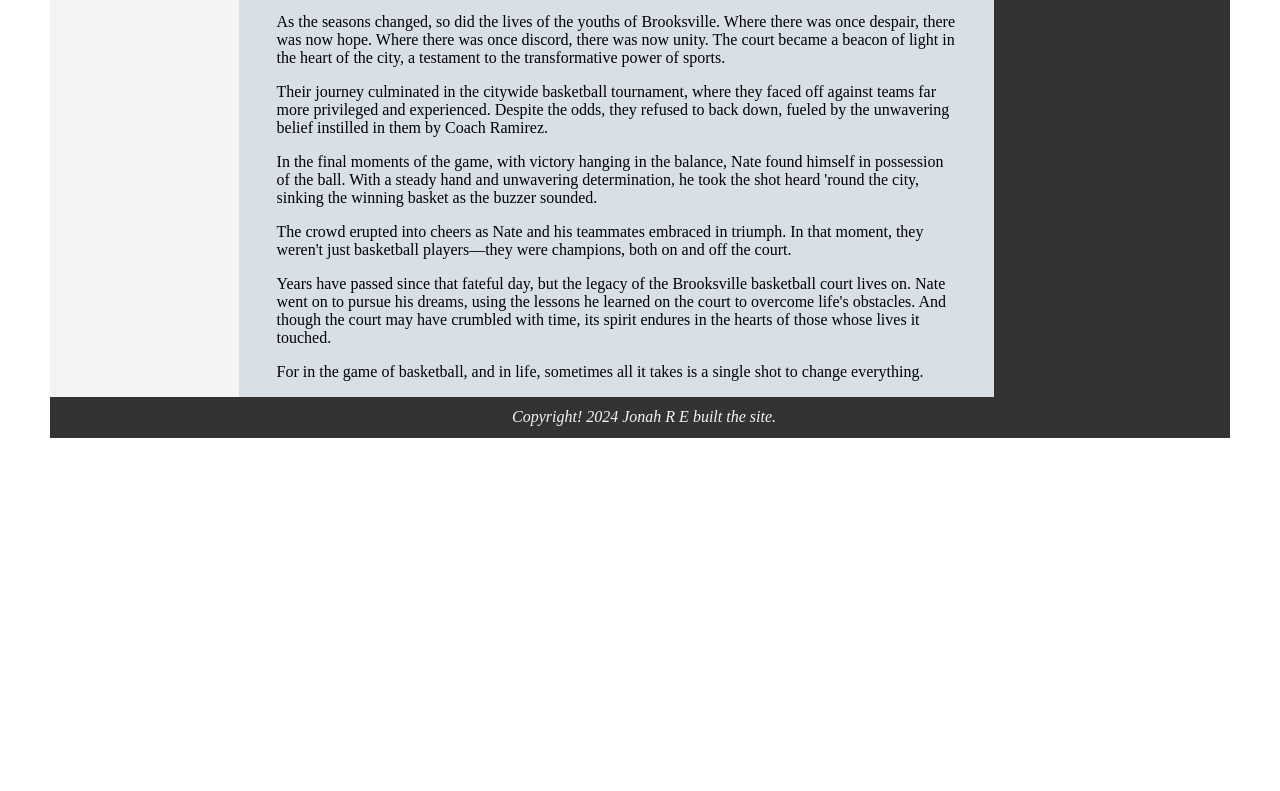
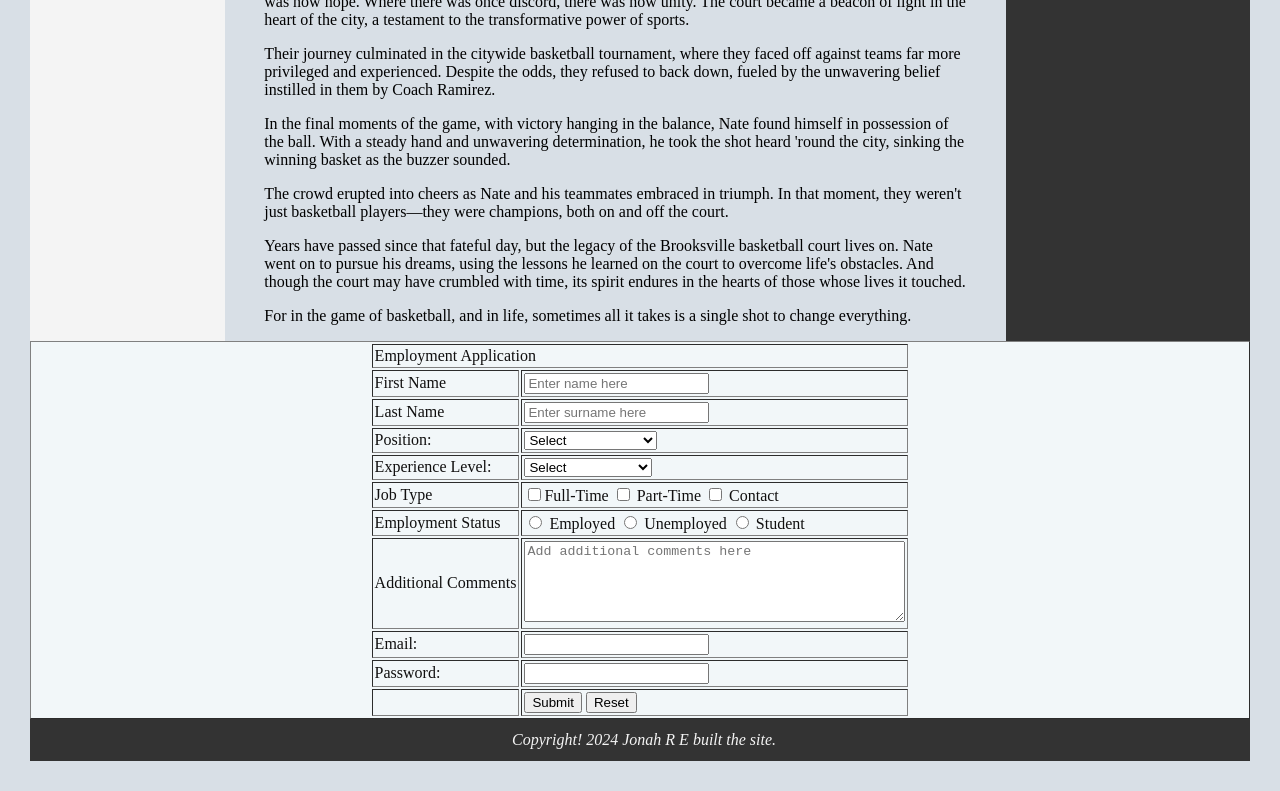
Before and after one commit to Rjjons/table_forms_practice, a plain HTML site: page HTML/index.html in a window 1280 px wide. Shown: the part 668-1459 px from the top of the page. Before the commit the page ends 1156 px from the top, so only its background shows below. Drawn offline with Linux system fonts and the light colour scheme.

Commit message:
Added Form file using tables

```diff
--- a/CSS/styles.css
+++ b/CSS/styles.css
@@ -1,14 +1,20 @@
 /* Path: css/styles.css */
         body {
             margin: 0;
-            padding: 50px;
+            padding: 30px;
             box-sizing: border-box;
+            background-color: #d8dfe6;
 
         }
 
-        .selec{
+        .bk-color{
+            background-color: #c31414;
+        }
+
+        .table_select{
             background-color: #333;
             max-width: 20%;
+            height: auto;
 
             h1{
                 text-align: center;
@@ -19,8 +25,19 @@
             }
             p{
                 color: #f4f4f4;
+                margin: 5%;
             }
         }
+
+        .tables{
+            margin: 5%;
+            max-height: auto;
+
+
+        }
+
+
+
      .top {
          background-color: #f4f4f4;
          height: 50px;
@@ -58,13 +75,24 @@
             margin-left: 5%;
             margin-right: 5%;
 
-        }
+        §}
 
 
 
-        tr{
+        .tr1{
             text-align: center;
             color: #f4f4f4;
+        }
+
+        .tr2{
+            color: #100f0f;
+
+                background-color: #f2f7f9;
+                width: 100%;
+                display: flex;
+                justify-content: center;
+                text-align: left;
+
         }
 
         footer{
--- a/HTML/index.html
+++ b/HTML/index.html
@@ -132,16 +132,16 @@
             </section>
           </main>
 
-          <section class="selec">
+          <section class="table_select">
             <h1>Tables</h1>
 
-            <div>
+            <div class="tables">
               <table
                 width="100%"
                 cellspacing="2"
                 cellpadding="2"
                 border="1"
-                bordercolor="#f4f4f4"
+                bordercolor="#f4f4f4" class="tr1"
               >
                 <tr>
                   <td>Sports</td>
@@ -183,11 +183,125 @@
               more youths are beginning to find something worthwhile to do with
               their lives than just being hyppies.
             </p>
+
+
           </section>
         </div>
       </main>
     </section>
 
+    <section class="employ">
+        <div >
+          <form name="employment" action="send.php" method="post">
+            <table
+            width="100%"
+              border="1"
+              cellspacing="2"
+              cellpadding="2"
+              class="tr2"
+            >
+              <tr>
+                <td colspan="2"> Employment Application</td>
+
+              </tr>
+              <tr>
+                <td>First Name</td>
+                <td>
+                  <input
+                    type="text"
+                    name="fname"
+                    placeholder="Enter name here"
+                    maxlength="50"
+                  />
+                </td>
+              </tr>
+              <tr>
+                <td>Last Name</td>
+                <td>
+                  <input
+                    type="text"
+                    fname="lname"
+                    placeholder="Enter surname here"
+                    maxlength="50"
+                  />
+                </td>
+              </tr>
+              <tr>
+                <td>Position:</td>
+                <td>
+                  <select name="position" id="">
+                    <option value="SE">Select</option>
+                    <option value="Ac">Accountant</option>
+                    <option value="Da">Data Analyst</option>
+                    <option value="De">DevOp Engineer</option>
+                    <option value="Fr">Frontend Engineer</option>
+                  </select>
+                </td>
+              </tr>
+              <tr>
+                <td>Experience Level:</td>
+                <td>
+                  <select name="Experience" id="">
+                    <option value="SE">Select</option>
+                    <option value="EL">Entry Level</option>
+                    <option value="SE">Some Experience</option>
+                    <option value="VE">Very Experienced</option>
+                    <option value="E">Expert</option>
+                  </select>
+                </td>
+              </tr>
+              <tr>
+                <td>Job Type</td>
+                <td>
+                  <input type="checkbox" name="ft" />Full-Time
+                  <input type="checkbox" name="pt" /> Part-Time
+                  <input type="checkbox" name="co" /> Contact
+                </td>
+              </tr>
+              <tr>
+                <td>Employment Status</td>
+                <td><input type="radio" name="estatus" value="employed"/> Employed
+                <input type="radio" name="estatus" value="unemployed"/> Unemployed
+                <input type="radio" name="estatus" value="student"/> Student</td>
+              </tr>
+              <tr>
+                <td>Additional Comments</td>
+                <td>
+                  <textarea name="comment" id="" cols="45" rows="5" maxlength="250" placeholder="Add additional comments here"></textarea>
+                </td>
+              </tr>
+
+              <tr>
+                <td>Email:</td>
+
+                <td>
+                  <input type="text" name="email" required>
+
+                </td>
+              </tr>
+
+              <tr>
+                <td>Password:</td>
+
+                <td>
+                  <input type="password" name="password" min="8" required>
+
+                </td>
+              </tr>
+
+              <tr>
+                <td></td>
+
+                <td>
+                  <input type="submit" name="submit" value="Submit">
+                  <input type="reset" name="reset" value="Reset">
+                </td>
+              </tr>
+            </table>
+          </form>
+        </div>
+      </section>
+
     <footer>&nbsp; Copyright! 2024 Jonah R E built the site.</footer>
   </body>
 </html>
```
